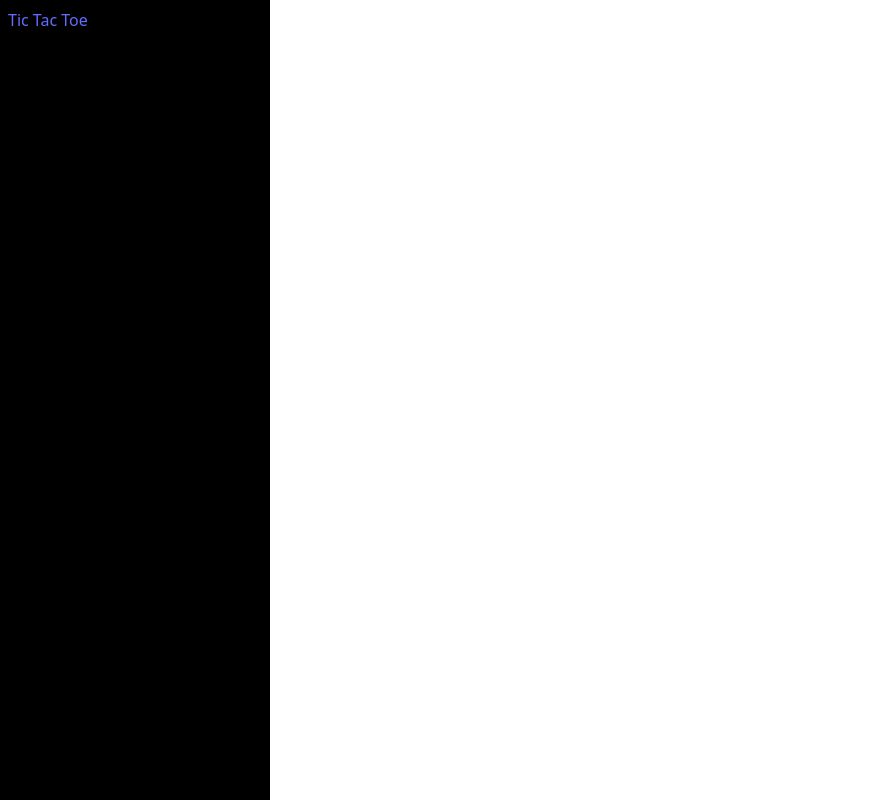
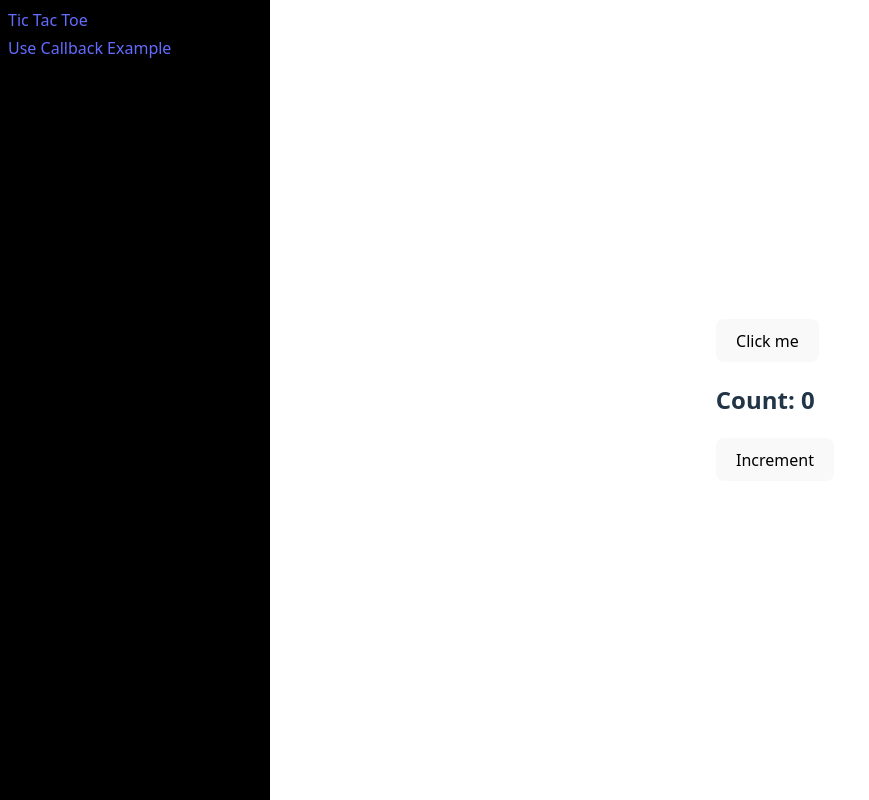
Before and after one commit to g-abhishek/vite-react, a React (Vite) app in the folder vite-react/: page /use-callback in a window 1280 px wide. Before the commit this address had no page. Shown: the whole page, without its empty margins (0-869 px from the left). Built offline with nearby package versions, Linux system fonts and the light colour scheme.

Commit message:
added useCallback example

```diff
--- a/vite-react/src/App.css
+++ b/vite-react/src/App.css
@@ -51,6 +51,10 @@
   .side-bar {
     background: black;
     padding: 8px;
+
+    display: flex;
+    flex-direction: column;
+    gap: 4px;
   }
   .main-content {
     padding: 16px;
--- a/vite-react/src/App.jsx
+++ b/vite-react/src/App.jsx
@@ -3,6 +3,7 @@ import "./App.css";
 import TicTakToe from "./components/TicTacToe";
 import { Link, Route, Routes } from "react-router-dom";
 import Counter from "./components/Counter";
+import UseCallback from "./components/UseCallback";
 
 function App() {
   return (
@@ -10,9 +11,11 @@ function App() {
       <div className="main-layout">
         <div className="side-bar">
           <Link to={"/tic-tac-toe"}>Tic Tac Toe</Link>
+          <Link to={"/use-callback"}>Use Callback Example</Link>
         </div>
         <div className="main-content">
           <Routes>
+            <Route path="/use-callback" element={<UseCallback />} />
             <Route path="/tic-tac-toe" element={<TicTakToe />} />
             <Route path="/" element={<Counter />} />
           </Routes>
--- /dev/null
+++ b/vite-react/src/components/UseCallback/index.jsx
@@ -0,0 +1,43 @@
+import { useState, memo, useCallback } from "react";
+
+/**
+ * with memo it only re-renders when props change
+ * else whenevr clicked on counter button , this Button component also rerenders along with Counter component
+ */
+
+/**
+ * Even if you click only the "Increment" button, the console will log Button rendered again and again, because on Couter Component rerender, new instance handleChildButtonClick is getting created
+ * to fix this issue, we need to memoize the handleChildButtonClick function, so that no new instance to be created on render
+ * it should only be created when dependencies got changed
+ */
+const Button = memo(({ onClick }) => {
+  console.log("Button rendered");
+  return <button onClick={onClick}>Click me</button>;
+});
+
+const UseCallback = () => {
+  const [count, setCount] = useState(0);
+
+  const handleChildButtonClick = useCallback(() => {
+    console.log("Button clicked");
+  }, []); // pass [count] to check the re-rendering of both parent and child, as this will create new instance on every click, bcoz dependencies are getting changed on every click
+
+  console.log("Counter rendered");
+  return (
+    <div>
+      <Button onClick={handleChildButtonClick} />
+      <h2>Count: {count}</h2>
+      <button onClick={() => setCount((c) => c + 1)}>Increment</button>
+    </div>
+  );
+};
+
+export default UseCallback;
+
+/**
+ * useCallback ****
+ *
+ * useCallback is a React hook that lets us memoize functions — meaning the function won’t be re-created on every render unless its dependencies change.
+ * This is useful when we're passing functions to child components that are memoized using React.memo.
+ * If we don’t use useCallback, even identical functions get new references each time, which causes unnecessary re-renders.
+ */
```
